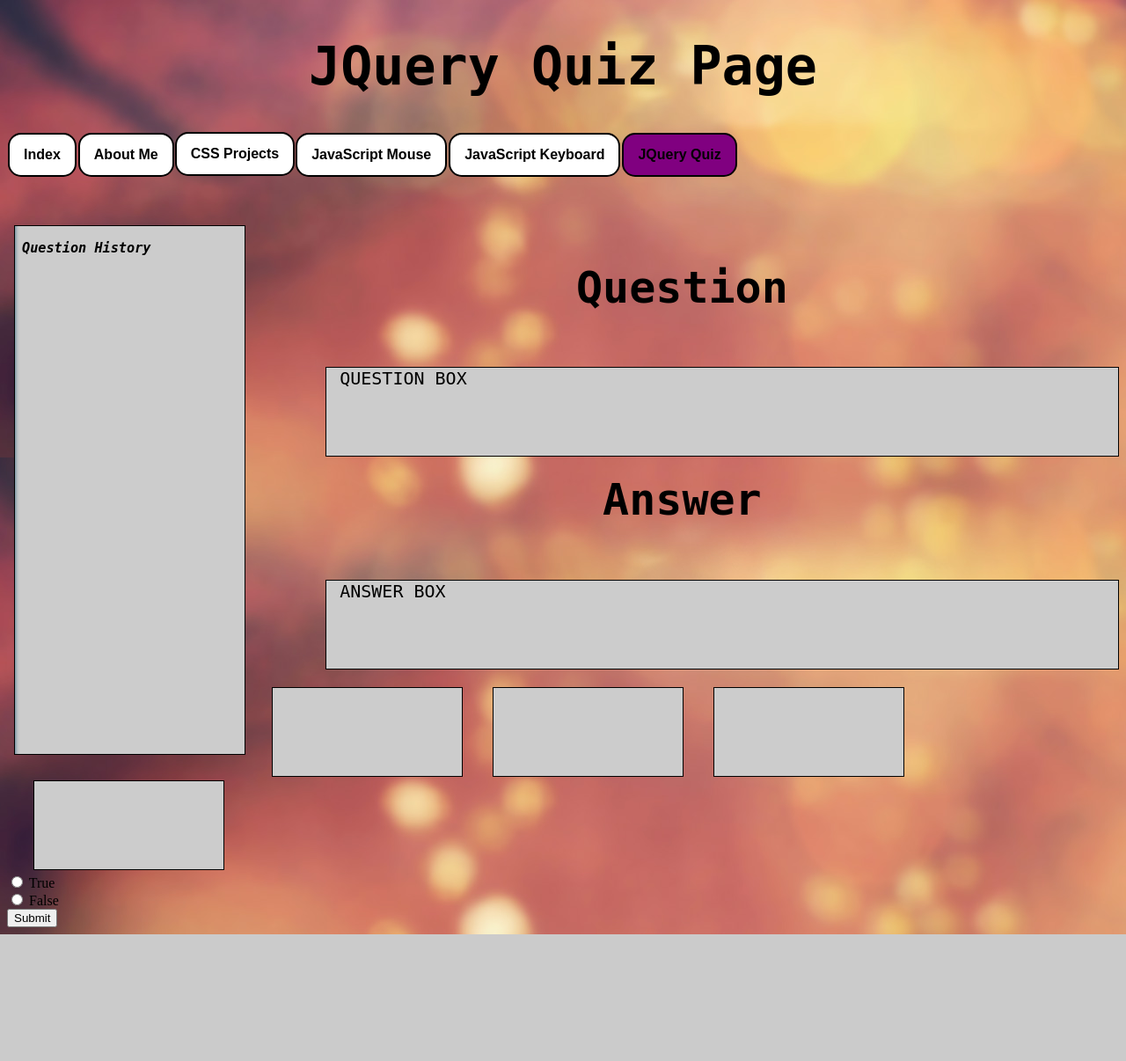
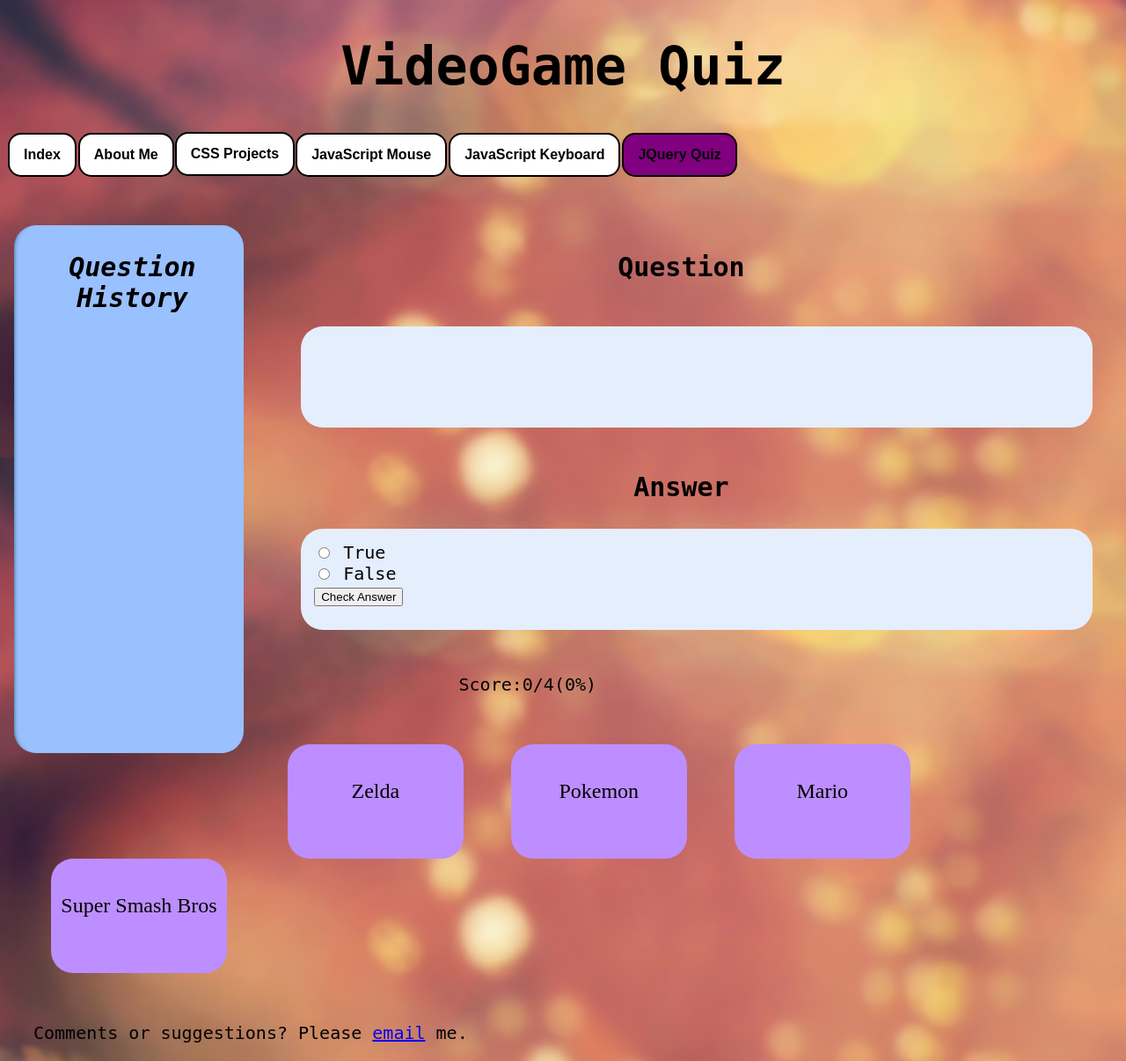
Before and after one commit to LexieLudeman/Web-Programming-Page, a PHP site: page /jquery/quiz.html in a window 1280 px wide. Shown: the whole page at 88% size. Before the commit the page ends 1062 px from the top, so only its background shows below. Run offline with PHP 8.4, Linux system fonts and the light colour scheme.

Commit message:
Submission point

```diff
--- a/jquery/quiz.css
+++ b/jquery/quiz.css
@@ -14,17 +14,25 @@ p {
     width: 70%;
     margin-left: auto;
     margin-right: auto;
+    padding-left: 15px;
+    margin-left: 15px;
+    float: auto;
 }
 h2 {
     text-align:center;
     font-size: 50px;
     font-family: monospace;
 }
+h3 {
+    text-align:center;
+    font-size: 30px;
+    font-family: monospace;
+}
 
 #questionHistory {
     display: block;
     position: left;
-    background-color:#ccc;
+    background-color: #99c0ff;
 }
 
 aside {
@@ -36,43 +44,38 @@ aside {
     box-shadow: inset 5px 0 5px -5px #29627e;
     font-style: italic;
     color: black;
-    border: 1px solid black;
     font-family: monospace;
+    border-radius: 25px;
 }
 
-
-/* TO DO:
-
-    There should be a sidebar that lists the questions attempted.  This needs to be done with the aside semantic tag.
-    There should be a content area for handling the questions.
-    A label and box to display the question.
-    A label and box to accept the answer - for simplicity we will use all true/false questions.
-    Radio buttons to select the answer and a button to submit the answer
-    None of the radio buttons should be checked at the beginning
-    Four boxes to select a question (choose a theme for your quiz and four relevant questions to that theme).
-
-    */
-
 .qBox {
+    border-radius: 25px;
     display:inline-block;
     width:200px;
-    height:100px;
-    padding-left: 15px;
-    margin-left: 30px;
-    background-color:#ccc;
-    border:1px solid black;
-}
-
-p {
-    padding-left: 15px;
-    margin-left: 15px;
-    float: auto;
+    height:50px;
+    margin-left: 50px;
+    background-color:#bd8eff;
+    font-size: x-large;
+    text-decoration: none;
+    color: black;
+    text-align: center;
+    padding: 40px 0;
 }
 
 #answerSpace, #questionSpace {
-    border: 1px solid black;
+    border-radius: 25px;
+    margin-right: 30px;
     float:right;
     height: 100px;
     width: 70%;
-    background-color: #ccc;
+    background-color: #e5eefc;
+    font-family: monospace;
+    margin-bottom: 50px;
+    padding-top: 15px;
+    font-size: x-large;
+    padding-left: 15px;
 }
+
+#score {
+    text-align: center;
+}
--- a/jquery/quiz.html
+++ b/jquery/quiz.html
@@ -7,12 +7,12 @@
     <meta name="author" content="Lexie Ludeman">
     <link rel="stylesheet" type="text/css" href="../NavBar.css" />
     <link rel="stylesheet" type="text/css" href="quiz.css" />
+    <script src="https://ajax.googleapis.com/ajax/libs/jquery/3.3.1/jquery.min.js"></script>
     <script type="text/javascript" src="quiz.js" ></script>
-    <script src="https://ajax.googleapis.com/ajax/libs/jquery/3.3.1/jquery.min.js"></script>
 </head>
 <body>
     <header>
-        <h1>JQuery Quiz Page</h1>
+        <h1>VideoGame Quiz</h1>
         <ul class="navbar">
             <li><a href="../index.html">Index</a></li>
             <li><a href="../aboutme/aboutme.html">About Me</a></li>
@@ -34,26 +34,42 @@
 
     <aside id="questionHistory"><h3>Question History</h3></aside>
     <section>
-        <h2>Question</h2>
-        <p id="questionSpace">QUESTION BOX</p>
+        <h3>Question</h3>
+        <p id="questionSpace"> </p>
     </section>
 
+
+    <br><br><br><br><br><br><br><br>
+
+
     <section>
-        <h2>Answer</h2></h2>
-        <p id="answerSpace">ANSWER BOX</p>
+        <h3>Answer</h3>
+        <form id="answerSpace">
+            <input type="radio" name="guess" value="true"> True<br>
+            <input type="radio" name="guess" value="false"> False<br>
+            <input type="submit" value="Check Answer">
+        </form>
     </section>
 
+    <br><br><br><br><br><br><br>
+
     <section>
-        <a class="qBox" id="first" href=""></a>
-        <a class="qBox" id="second" href=""></a>
-        <a class="qBox" id="third" href=""></a>
-        <a class="qBox" id="fourth" href=""></a>
+        <p id="score">Score:<span id="decimal">0</span>/4(<span id="percent">0</span>%)</p>
     </section>
-    <form>
-        <input type="radio" name="tf" value="true"> True<br>
-        <input type="radio" name="tf" value="false"> False<br>
-        <input type="submit" value="Submit">
-    </form>
+
+    <br><br>
+
+    <section>
+        <a class="qBox" id="first" href="">Zelda</a>
+        <a class="qBox" id="second" href="">Pokemon</a>
+        <a class="qBox" id="third" href="">Mario</a>
+        <a class="qBox" id="fourth" href="">Super Smash Bros</a>
+    </section>
+    <footer>
+        <br><br><p>Comments or suggestions? Please <a href="mailto:aludeman@mymail.mines.edu">email</a> me.</p>
+    </footer>
+
+
 </body>
 
 </html>
--- a/jquery/quiz.js
+++ b/jquery/quiz.js
@@ -1,22 +1,52 @@
+var questionBoxState = false;
+var answer;
+
+
 $(document).ready(function(){
-    $("button").click(function(){
-        $("p").text("Hello world!");
+    if (questionBoxState==false){
+        $(".qBox").hover(function(){
+            $(this).css("background-color", "yellow");
+            $('#questionSpace').text("Click to see the question");
+        }, function(){
+            $(this).css("background-color", "#bd8eff");
+            $('#questionSpace').text("");
+        });
+    }
+
+    $("#first").click(function(){
+        $('#questionSpace').text("A Link to the Past is the only Zelda game released for SNES");
+        questionBoxState=true;
+        answer=false;
+    });
+
+    $("second").click(function(){
+        $('#questionSpace').text("Clefairy was supposed to be the Pokemon mascot");
+        questionBoxState=true;
+        answer=true;
+    });
+
+    $("third").click(function(){
+        $('#questionSpace').text("Mario was originally called Jumpman and was a carpenter");
+        questionBoxState=true;
+        answer=true;
+    });
+
+    $("fourth").click(function(){
+        $('#questionSpace').text("Roy is the only previous fighter that will not be included in the newest game");
+        questionBoxState=true;
+        answer=false;
     });
 });
 
 
 
-/* TO DO:
-
-PART 2:
-
-When the mouse enters over one of the question boxes, you must use jQuery to accomplish the following.  Do not use the :hover pseudo-class provided by CSS.  From this part forward, jQuery should be used to accomplish the desired tasks.  (You may have different CSS classes created to toggle styling.  But as stated, we don't want to use :hover.)
-
-    The background color of the box will change
-    The text in the question box will say "Click to see the question" (or similar wording)
-    When the mouse leaves the box, the normal background color is restored and the text in the question box is cleared
 
 
+
+
+
+
+/* TO DO:
 
 Part 3:
 When the user clicks on a box to select a question:
```
Also changed, not shown: jquery/README.txt (added).
